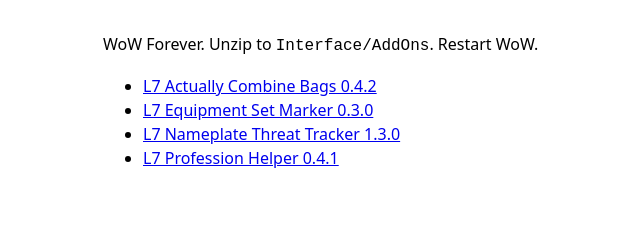
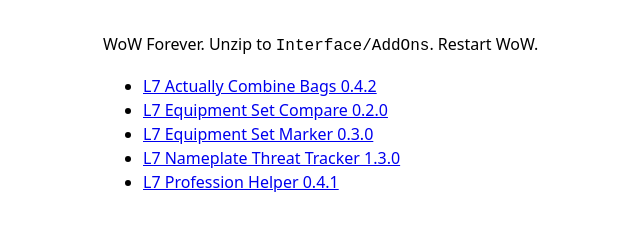
Before and after one commit to LLBlumire/l7-addons, a plain HTML site: page index.html in a window 1280 px wide. Shown: the whole page, without its empty margins (217-857 px from the left). Drawn offline with Linux system fonts and the light colour scheme.

Commit message:
Update downloads

```diff
--- a/index.html
+++ b/index.html
@@ -7,10 +7,11 @@
 <main>
 <p>WoW Forever. Unzip to <code>Interface/AddOns</code>. Restart WoW.</p>
 <ul>
-<li><a href="https://github.com/LLBlumire/l7-addons/releases/download/addons-db05139e22814c048fdc/L7ActuallyCombineBags-0.4.2.zip">L7 Actually Combine Bags 0.4.2</a></li>
-<li><a href="https://github.com/LLBlumire/l7-addons/releases/download/addons-db05139e22814c048fdc/L7EquipmentSetMarker-0.3.0.zip">L7 Equipment Set Marker 0.3.0</a></li>
-<li><a href="https://github.com/LLBlumire/l7-addons/releases/download/addons-db05139e22814c048fdc/L7NameplateThreatTracker-1.3.0.zip">L7 Nameplate Threat Tracker 1.3.0</a></li>
-<li><a href="https://github.com/LLBlumire/l7-addons/releases/download/addons-db05139e22814c048fdc/L7ProfessionHelper-0.4.1.zip">L7 Profession Helper 0.4.1</a></li>
+<li><a href="https://github.com/LLBlumire/l7-addons/releases/download/addons-37eb59a1d5431d0c6f35/L7ActuallyCombineBags-0.4.2.zip">L7 Actually Combine Bags 0.4.2</a></li>
+<li><a href="https://github.com/LLBlumire/l7-addons/releases/download/addons-37eb59a1d5431d0c6f35/L7EquipmentSetCompare-0.2.0.zip">L7 Equipment Set Compare 0.2.0</a></li>
+<li><a href="https://github.com/LLBlumire/l7-addons/releases/download/addons-37eb59a1d5431d0c6f35/L7EquipmentSetMarker-0.3.0.zip">L7 Equipment Set Marker 0.3.0</a></li>
+<li><a href="https://github.com/LLBlumire/l7-addons/releases/download/addons-37eb59a1d5431d0c6f35/L7NameplateThreatTracker-1.3.0.zip">L7 Nameplate Threat Tracker 1.3.0</a></li>
+<li><a href="https://github.com/LLBlumire/l7-addons/releases/download/addons-37eb59a1d5431d0c6f35/L7ProfessionHelper-0.4.1.zip">L7 Profession Helper 0.4.1</a></li>
 </ul>
 </main>
 </html>
```
